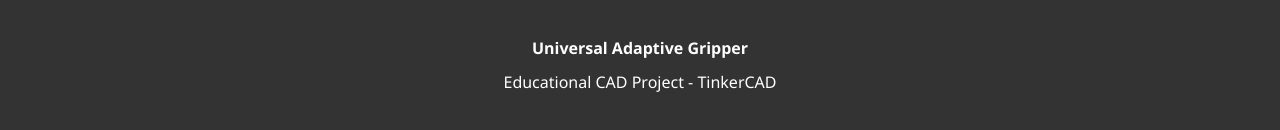
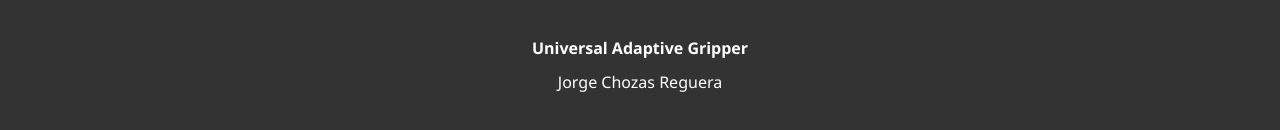
Before and after one commit to achozas/jchozasweb, a plain HTML site: page index.html in a window 1280 px wide. Shown: the part 3451-3581 px from the top of the page. Drawn offline with Linux system fonts and the light colour scheme.

Commit message:
Update footer text in index.html

```diff
--- a/index.html
+++ b/index.html
@@ -295,7 +295,7 @@
 
     <footer>
         <p><strong>Universal Adaptive Gripper</strong></p>
-        <p>Educational CAD Project - TinkerCAD</p>
+        <p>Jorge Chozas Reguera</p>
     </footer>
 </body>
 </html>
```
